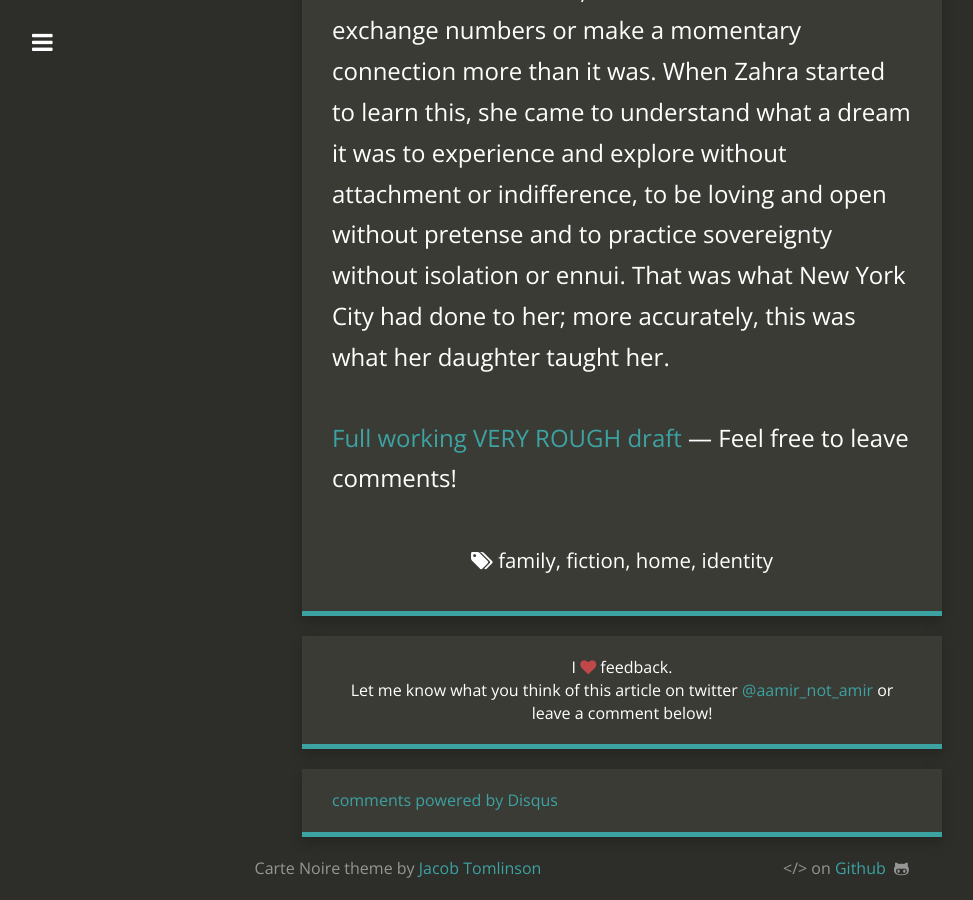
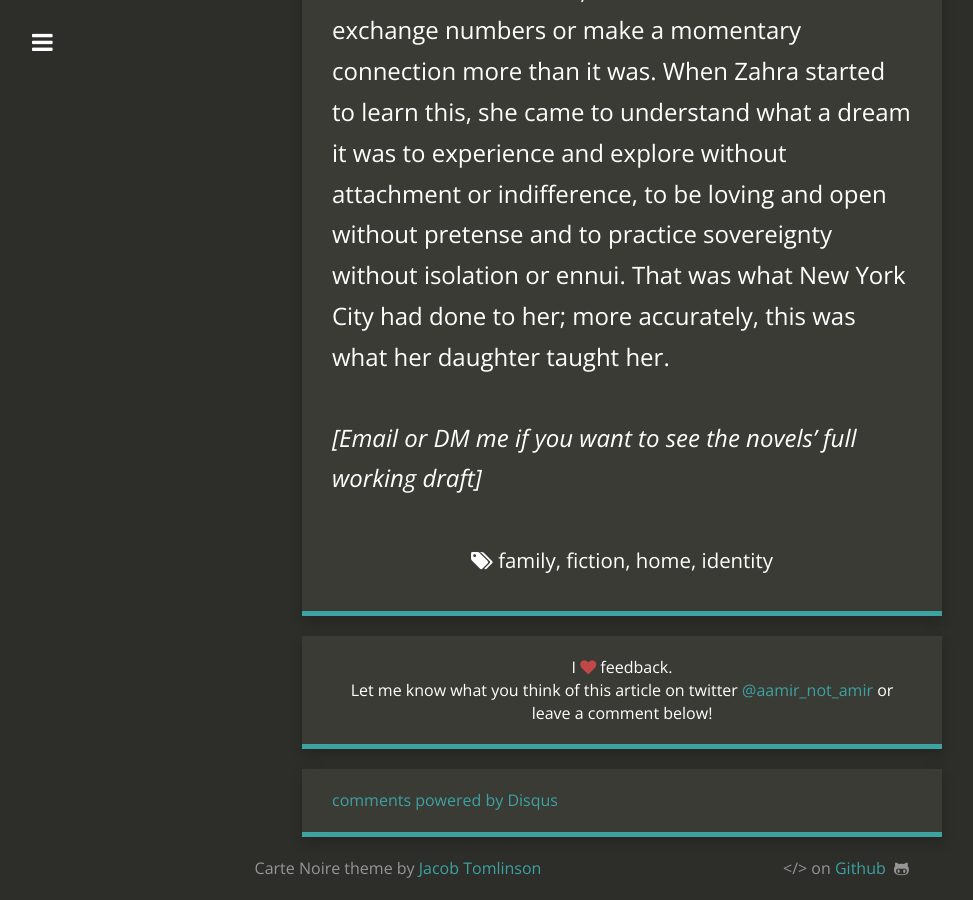
Before and after one commit to jacobtomlinson/carte-noire, a Jekyll site: the page built from _posts/2019-11-07-in-search-of-home-chapter-4-intro-first-draft.md, in a window 1280 px wide and 900 px high, scrolled down 6308 px. Shown: the whole window, without its empty margins (18-991 px from the left). Built offline with Jekyll 4.4.1, drawn with Linux system fonts in a browser that asks for light colours; nearby versions of some CDN libraries; comment, search, counter and statistics services are not loaded.

Commit message:
Remove novel doc link from chapters.

```diff
--- a/_posts/2019-11-07-in-search-of-home-chapter-4-intro-first-draft.md
+++ b/_posts/2019-11-07-in-search-of-home-chapter-4-intro-first-draft.md
@@ -30,4 +30,4 @@ All of a sudden, Zahra noticed the intricate and contrastive architecture of New
 
 These worlds were temporary, Zahra’s orbit colliding with them for split seconds, but they were beautiful, as beautiful as the worlds she frequented every day in Lahore, the worlds she’d experience daily in her household, and the worlds she’d spend hours reading and days writing about. The first few times she had caught them, they’d vanish minutes later, and she was left with an odd feeling she hadn’t known—a feeling of loss and irrelevance—but soon she learned to experience and observe without attachment. To be able to witness beauty so temporarily, to love so briefly but so often, was a challenge, especially to Zahra, who had grown in a place that taught her permanence (where she saw the same tens of people and couple spaces every day) and a culture that taught her the virtue of committing rarely but strongly (where the people in her life would always be with her, and likewise she’d be with them). But for baby Sana, it was second nature, where she could laugh with a stranger on the subway or be held by a family friend she didn’t know, and never once think to exchange numbers or make a momentary connection more than it was. When Zahra started to learn this, she came to understand what a dream it was to experience and explore without attachment or indifference, to be loving and open without pretense and to practice sovereignty without isolation or ennui. That was what New York City had done to her; more accurately, this was what her daughter taught her.
 
-[Full working VERY ROUGH draft](https://docs.google.com/document/d/18bTIchzWAgUlNvNpxmJsbiyYf_5w8ZebF33rJ1i0LPM/edit) — Feel free to leave comments!
+*[Email or DM me if you want to see the novels' full working draft]*
```
Also changed, not shown: _posts/2019-08-31-in-search-of-home-chapter-1-draft.md (+1 -1 lines).
